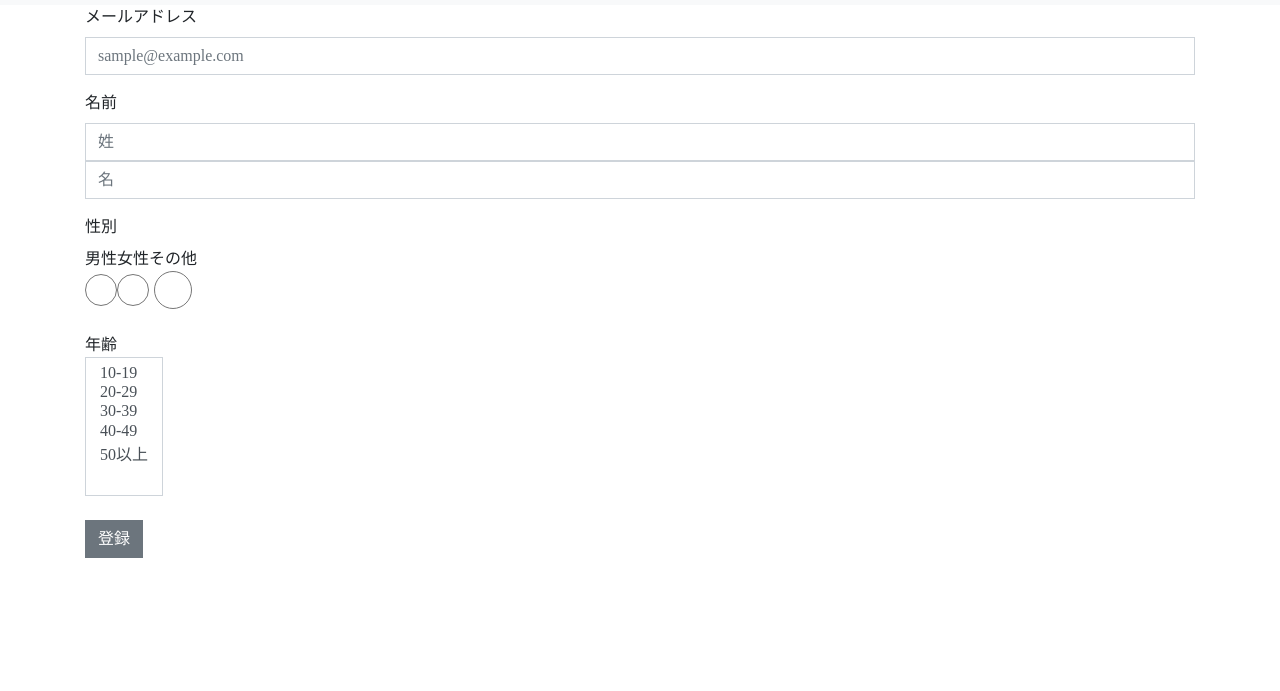
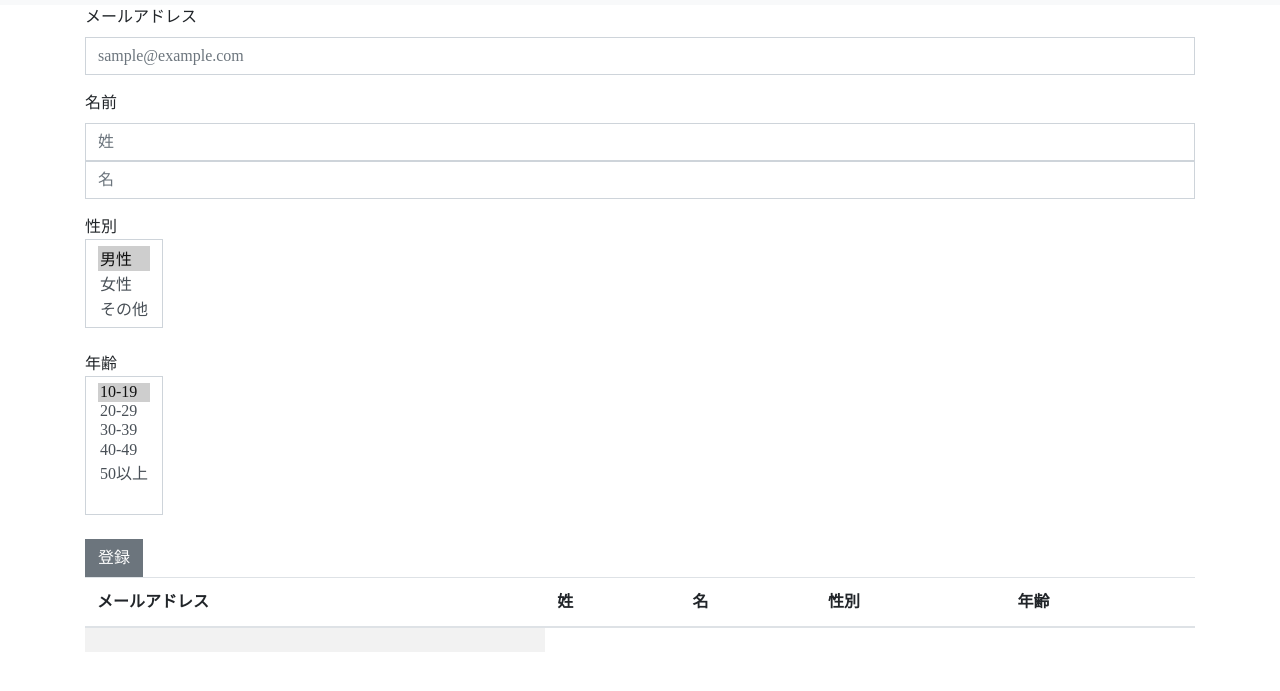
Before and after one commit to ShoheShohe/trctests, a React app: page / in a window 1280 px wide. Shown: the part 51-742 px from the top of the page. Built offline with nearby package versions, Linux system fonts and the light colour scheme.

Commit message:
made table and form but onchange and setState is yet

```diff
--- a/src/index.js
+++ b/src/index.js
@@ -4,6 +4,52 @@ import 'bootstrap';
 import './index.scss';
 
 import {SubComponent} from './sub-component';
+
+class Frame extends React.Component {
+  constructor(props) {
+    super(props);
+    this.state = {
+      mail: '',
+      familyname: '',
+      firstname: '',
+      sex: '',
+      years: ''
+    };
+    this.regist = this.regist.bind(this);
+  }
+
+  regist(userinfo) {
+    this.setState({
+      mail: userinfo[0],
+      familyname: userinfo[1],
+      firstname: userinfo[2],
+      sex: userinfo[3],
+      years: userinfo[4]
+    });
+  }
+
+  render() {
+    return (
+      <div>
+        <Form regist={(userinfo) => { this.regist(userinfo); }} />
+        <table className="table table-striped">
+          <thead>
+            <tr>
+              <th>メールアドレス</th>
+              <th>姓</th>
+              <th>名</th>
+              <th>性別</th>
+              <th>年齢</th>
+            </tr>
+          </thead>
+          <tbody id="table">
+            <Table />
+          </tbody>
+        </table>
+      </div>
+    );
+  }
+}
 
 class Form extends React.Component {
   constructor(props) {
@@ -14,54 +60,74 @@ class Form extends React.Component {
       nameLabel: '名前',
       familyPH: '姓',
       firstnamePH: '名',
-      radioSex: '性別',
+      sex: '性別',
       years: '年齢',
-			buttonText: '登録'
+      buttonText: '登録',
+      userinfo: ['','','','','']
     };
   }
+
+  onClick(){
+    return this.props.regist(this.state.userinfo);
+  }
+
 	render() {
 		return (
+      <div className="row">
+        <div className="col-12">
           <form id="registerForm">
             <div className="form-group">
               <label>{this.state.mailLabel}</label>
-  				<input type="text" className="form-control" placeholder={this.state.mailPH} name="id" />
+      				<input type="text" className="form-control" placeholder={this.state.mailPH} name="id" value={this.state.userinfo[0]} />
             </div>
             <div className="form-group">
               <label>{this.state.nameLabel}</label>
-          <input type="text" className="form-control" name="familyname" placeholder={this.state.familyPH} />
-          <input type="text" className="form-control" name="firstname" placeholder={this.state.firstnamePH} />
+              <input type="text" className="form-control" name="familyname" placeholder={this.state.familyPH} value={this.state.userinfo[1]} />
+              <input type="text" className="form-control" name="firstname" placeholder={this.state.firstnamePH} value={this.state.userinfo[2]} />
             </div>
             <div className="form-group">
-          <label>{this.state.radioSex}</label><br></br>
-          <label className="radio-inline">男性
-            <input type="radio" className="form-control" name="sex" value="0" />
-          </label>
-          <label className="radio-inline">女性
-            <input type="radio" className="form-control" name="sex" value="1" />
-          </label>
-          <label className="radio-inline">その他
-            <input type="radio" className="form-control" name="sex" value="2" />
+              <label>{this.state.sex}
+                <select className="form-control" name="sex" size="3" value={this.state.userinfo[3]}>
+                  <option value="男性" label="男性"></option>
+                  <option value="女性" label="女性"></option>
+                  <option value="その他" label="その他"></option>
+                </select>
               </label>
             </div>
             <div className="form-group">
               <label>{this.state.years}
-            <select className="form-control" name="years" size="5">
-              <option value="1" label="10-19"></option>
-              <option value="2" label="20-29"></option>
-              <option value="3" label="30-39"></option>
-              <option value="4" label="40-49"></option>
-              <option value="5" label="50以上"></option>
+                <select className="form-control" name="years" size="5" value={this.state.userinfo[4]}>
+                  <option value="10-19" label="10-19"></option>
+                  <option value="20-29" label="20-29"></option>
+                  <option value="30-39" label="30-39"></option>
+                  <option value="40-49" label="40-49"></option>
+                  <option value="50以上" label="50以上"></option>
                 </select>
               </label>
             </div>
 
-				<button type="button" id="registerButton" className="btn btn-secondary">{this.state.buttonText}</button>
+    				<button type="button" id="registerButton" className="btn btn-secondary" onClick={this.props.regist}>
+              {this.state.buttonText}
+            </button>
     			</form>
+        </div>
+      </div>
+
+		);
+	}
+}
+
+class Table extends React.Component {
+  render() {
+    return (
+      <tr>
+        <td></td>
+      </tr>
     );
   }
 }
 
 ReactDOM.render(
-	<Form name="register" />,
-	document.getElementById('content')
+	<Frame name="register" />,
+	document.getElementById('frame')
 );
```
Also changed, not shown: dist/index.html. Lines whose indentation alone changed are shown as unchanged.
